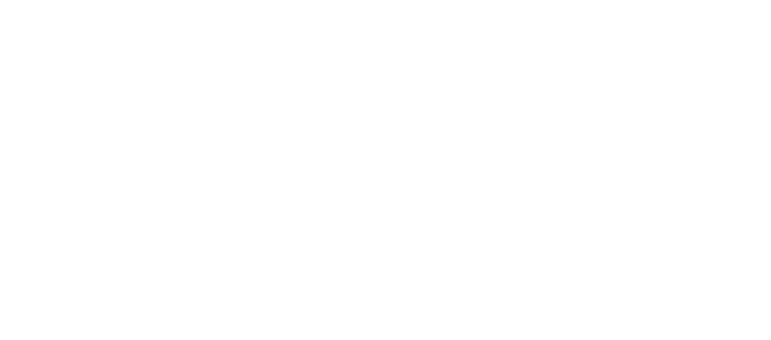
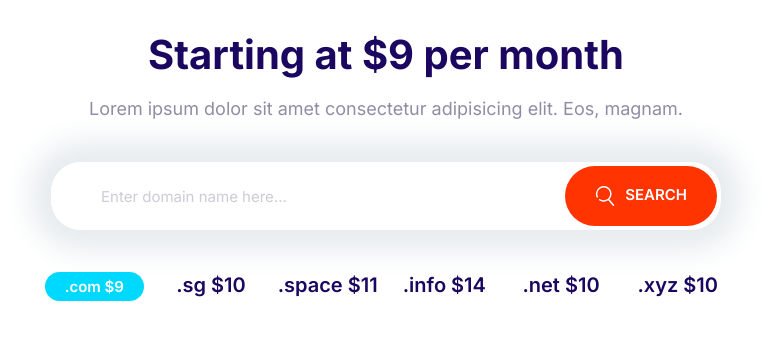
Before and after one commit to andyalpa/moshify-test, a plain HTML site: page index.html in a window 1280 px wide. Shown: the whole page, without its empty margins (254-1025 px from the left). Drawn offline with Linux system fonts and the light colour scheme.

Commit message:
Create block-domain container.

```diff
--- a/css/styles.css
+++ b/css/styles.css
@@ -200,6 +200,7 @@ cursor: pointer;
 font-size: 1.8rem;
 font-weight: 600;
 margin: 1rem 0;
+outline: 0;
 padding: 2rem 3rem;
 text-align: center;
 text-transform: uppercase;
@@ -209,6 +210,13 @@ white-space: nowrap;
 .btn--primary {
 background: var(--color-primary);
 color: white;
+}
+
+.btn .icon {
+    width: 2rem;
+    height: 2rem;
+    margin-right: 1rem;
+    vertical-align: middle;
 }
 
 .btn--primary:hover {
@@ -285,7 +293,7 @@ color: white;
 .input-group .input {
     border: 0;
     flex-grow: 1;
-    padding: 1.5rem 1rem;
+    padding: 1.5rem 2rem;
 }
 
 .input-group .btn {
@@ -707,3 +715,28 @@ padding-right: 1rem;
         padding-top: 0;
     }
 }
+
+/* Domain Block */
+.block-domain .input-group {
+    box-shadow: 0 0 30px 20px #e6ebee;
+    border: 0;
+    margin: 4rem auto;
+    max-width: 670px;
+}
+
+.block-domain__prices {
+    display: grid;
+    grid-template-columns: repeat(3, 1fr);
+    grid-template-rows: repeat(2, 1fr);
+    font-size: 2rem;
+    font-weight: 600;
+    justify-items: center;
+    max-width: 700px;
+    margin: 0 auto;
+}
+
+@media screen and (min-width: 768px) {
+    .block-domain__prices {
+        grid-template-columns: repeat(auto-fit, minmax(10rem,1fr));
+    }
+}
--- a/index.html
+++ b/index.html
@@ -14,6 +14,34 @@
     <link rel="stylesheet" href="/css/styles.css" />
   </head>
   <body>
+    <section class="block container block-domain">
+      <header class="block__header">
+        <h2>Starting at $9 per month</h2>
+        <p>
+          Lorem ipsum dolor sit amet consectetur adipisicing elit. Eos, magnam.
+        </p>
+      </header>
+      <div class="input-group">
+        <input
+          type="text"
+          class="input"
+          placeholder="Enter domain name here..."
+        />
+        <button class="btn btn--accent">
+          <svg class="icon icon--white">
+            <use xlink:href="images/sprite.svg#search"></use></svg
+          >Search
+        </button>
+      </div>
+      <ul class="list block-domain__prices">
+        <li><span class="badge badge--secondary">.com $9</span></li>
+        <li>.sg $10</li>
+        <li>.space $11</li>
+        <li>.info $14</li>
+        <li>.net $10</li>
+        <li>.xyz $10</li>
+      </ul>
+    </section>
     <script src="js/main.js"></script>
   </body>
 </html>
```
Also changed, not shown: components/block-domain container.html (added, +22 -0 lines).
